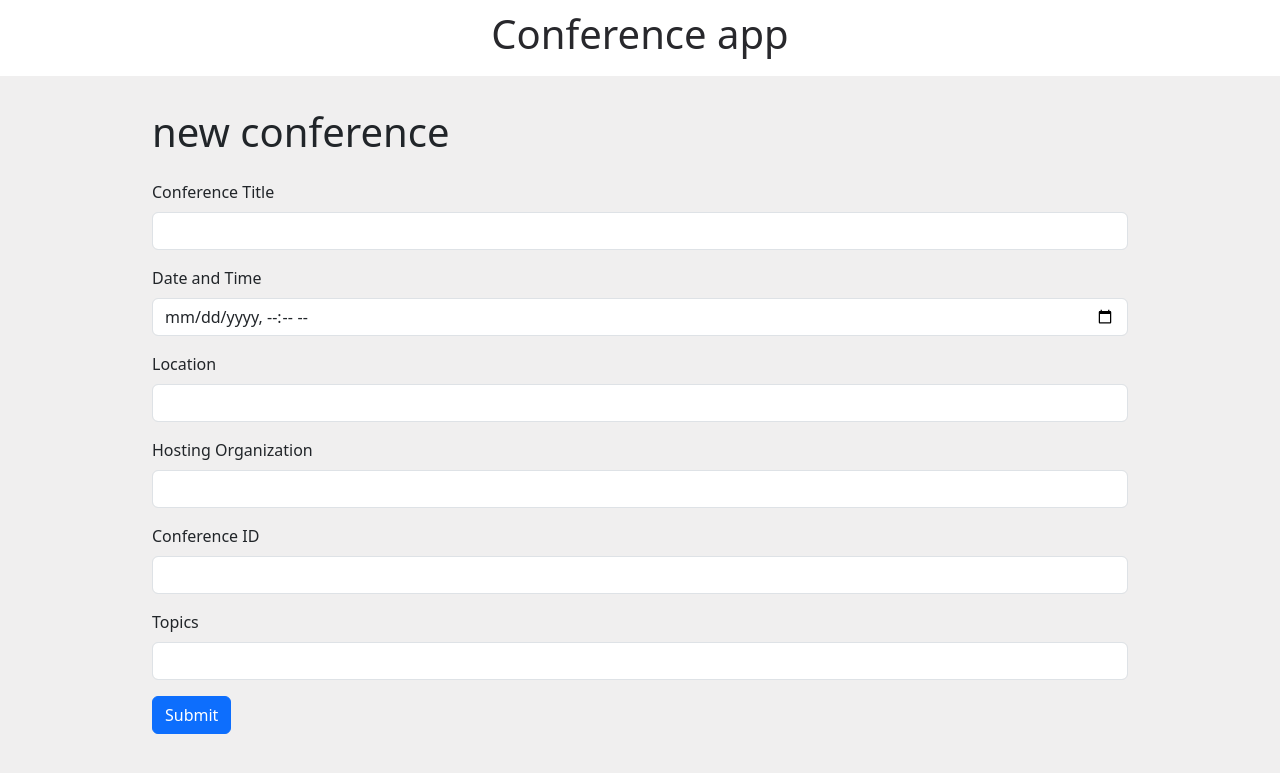
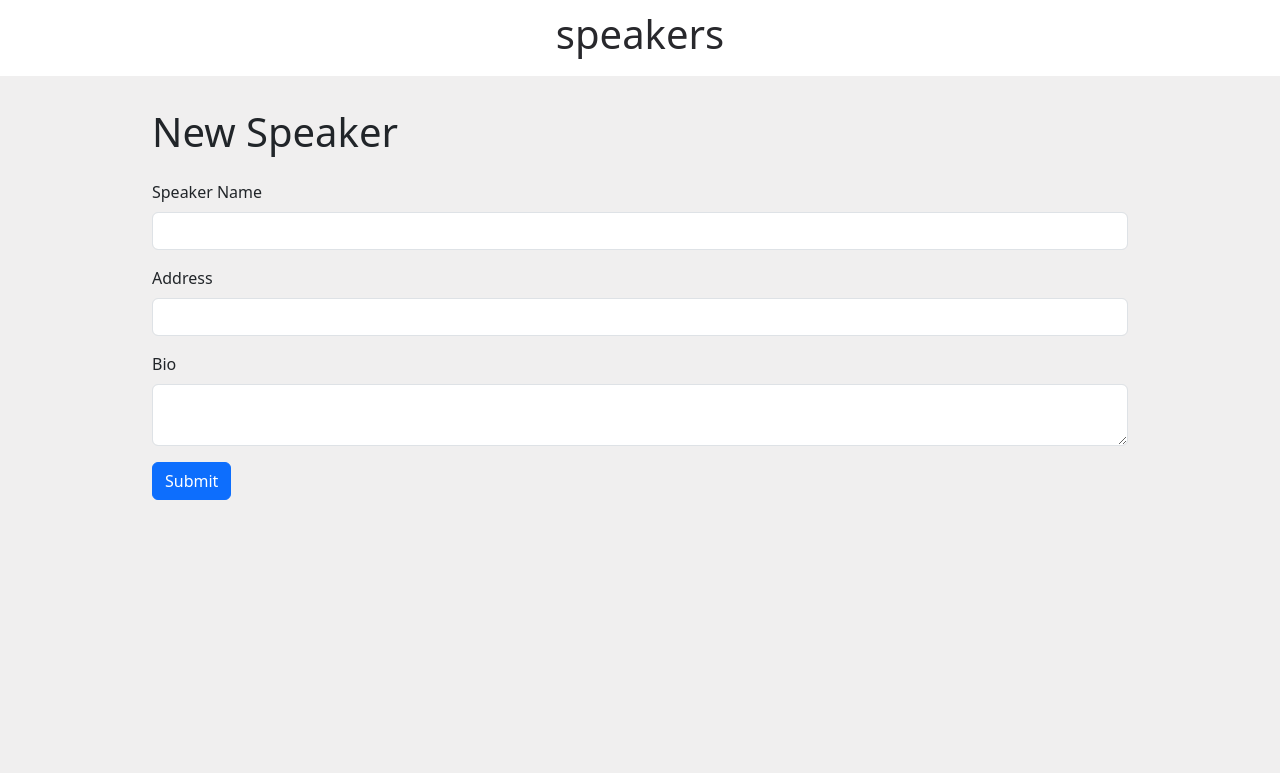
Before and after one commit to iPelino/conference_project, a Django app: template templates/speakers/create-speaker-form.html in a window 1280 px wide. Shown: the top 773 px of the page. Run offline with Django 3.2, Linux system fonts and the light colour scheme; the template is opened without the code that fills it, so the values that code supplies are empty; some libraries are stand-ins or nearby versions.

Commit message:
handled HTML templates

```diff
--- a/templates/speakers/create-speaker-form.html
+++ b/templates/speakers/create-speaker-form.html
@@ -17,48 +17,32 @@
 
 <body>
     <header class="header">
-        <h1 class="text-center"><a href="/" title="home">Conference app</a></h1>
+        <h1 class="text-center"><a href="/speakers" title="home">speakers</a></h1>
     </header>
 
     <main class="main-contents">
         <div class="container">
             <h1>
-                new conference
+                New Speaker
             </h1>
-            <form method="post" action="/conferences/create/">
+            <form method="post" action="/speakers/create/">
                 {% csrf_token %}
                 <div class="mb-3">
-                    <label for="title" class="form-label">Conference Title</label>
-                    <input type="text" class="form-control" id="title" name="title" required>
+                    <label for="name" class="form-label">Speaker Name</label>
+                    <input type="text" class="form-control" id="name" name="name" required>
                 </div>
                 <div class="mb-3">
-                    <label for="date" class="form-label">Date and Time</label>
-                    <input type="datetime-local" class="form-control" id="date" name="date" required>
+                    <label for="address" class="form-label">Address</label>
+                    <input type="text" class="form-control" id="address" name="address" required>
                 </div>
                 <div class="mb-3">
-                    <label for="location" class="form-label">Location</label>
-                    <input type="text" class="form-control" id="location" name="location" required>
-                </div>
-                <div class="mb-3">
-                    <label for="organization" class="form-label">Hosting Organization</label>
-                    <input type="text" class="form-control" id="organization" name="organization" required>
-                </div>
-                <div class="mb-3">
-                    <label for="id" class="form-label">Conference ID</label>
-                    <input type="number" class="form-control" id="id" name="id" required>
-                </div>
-                <div class="mb-3">
-                    <label for="topics" class="form-label">Topics</label>
-                    <input type="text" class="form-control" id="topics" name="topics" required>
+                    <label for="bio" class="form-label">Bio</label>
+                    <textarea class="form-control" id="bio" name="bio" required></textarea>
                 </div>
                 <button type="submit" class="btn btn-primary">Submit</button>
             </form>
-
         </div>
     </main>
-
-
-
 </body>
 
 </html>
--- a/templates/speakers/home.html
+++ b/templates/speakers/home.html
@@ -17,7 +17,7 @@
 
 <body>
     <header class="header">
-        <h1 class="text-center"><a href="/" title="home">SPEAKERS</a></h1>
+        <h1 class="text-center"><a href="/speakers" title="home">SPEAKERS</a></h1>
     </header>
 
     <main class="main-contents">
```
Also changed, not shown: templates/speakers/confirmation-page.html (+5 -5 lines), templates/speakers/single_speaker.html (+11 -20 lines), templates/speakers/update-speaker-form.html (+9 -26 lines).
